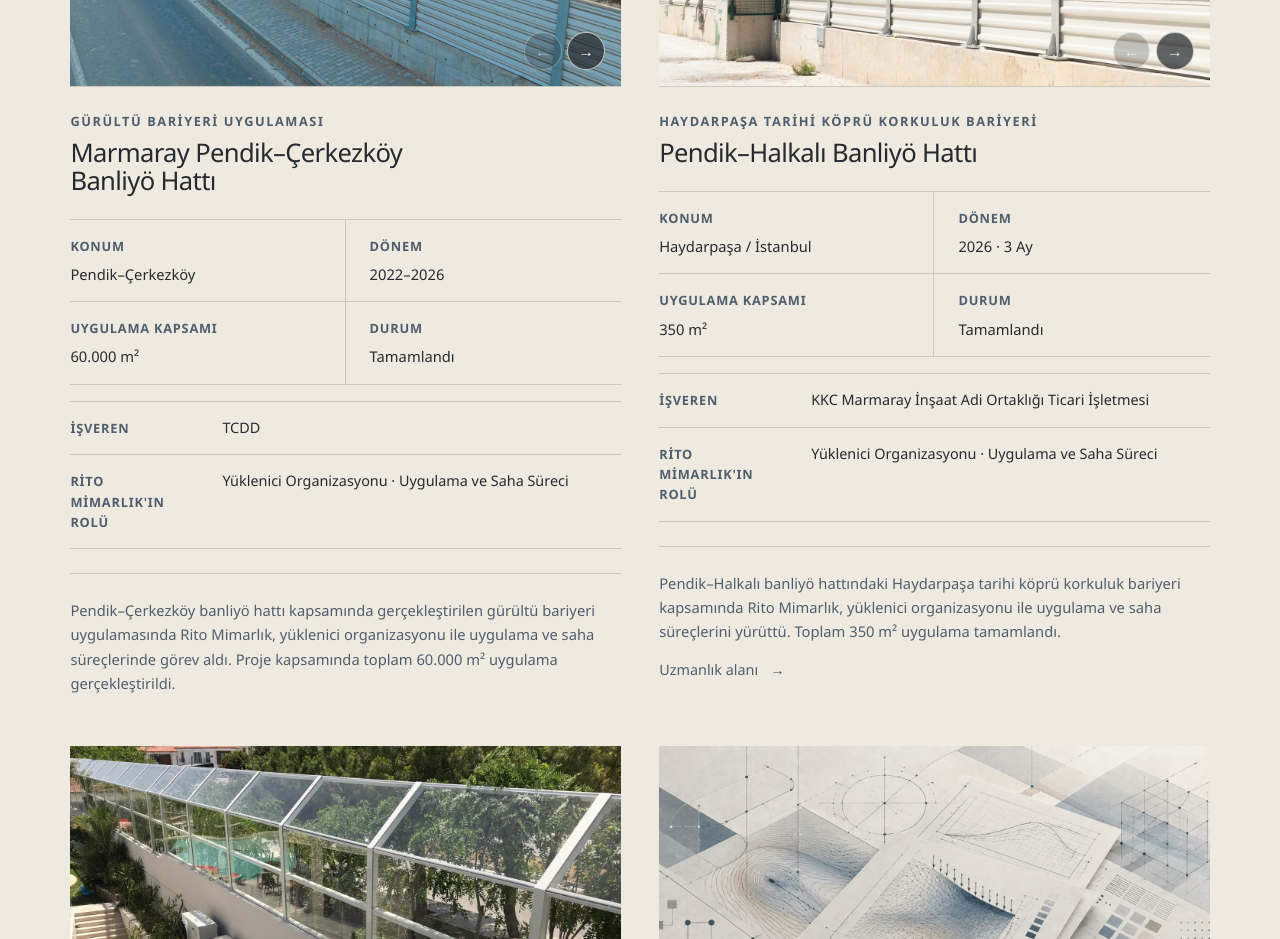
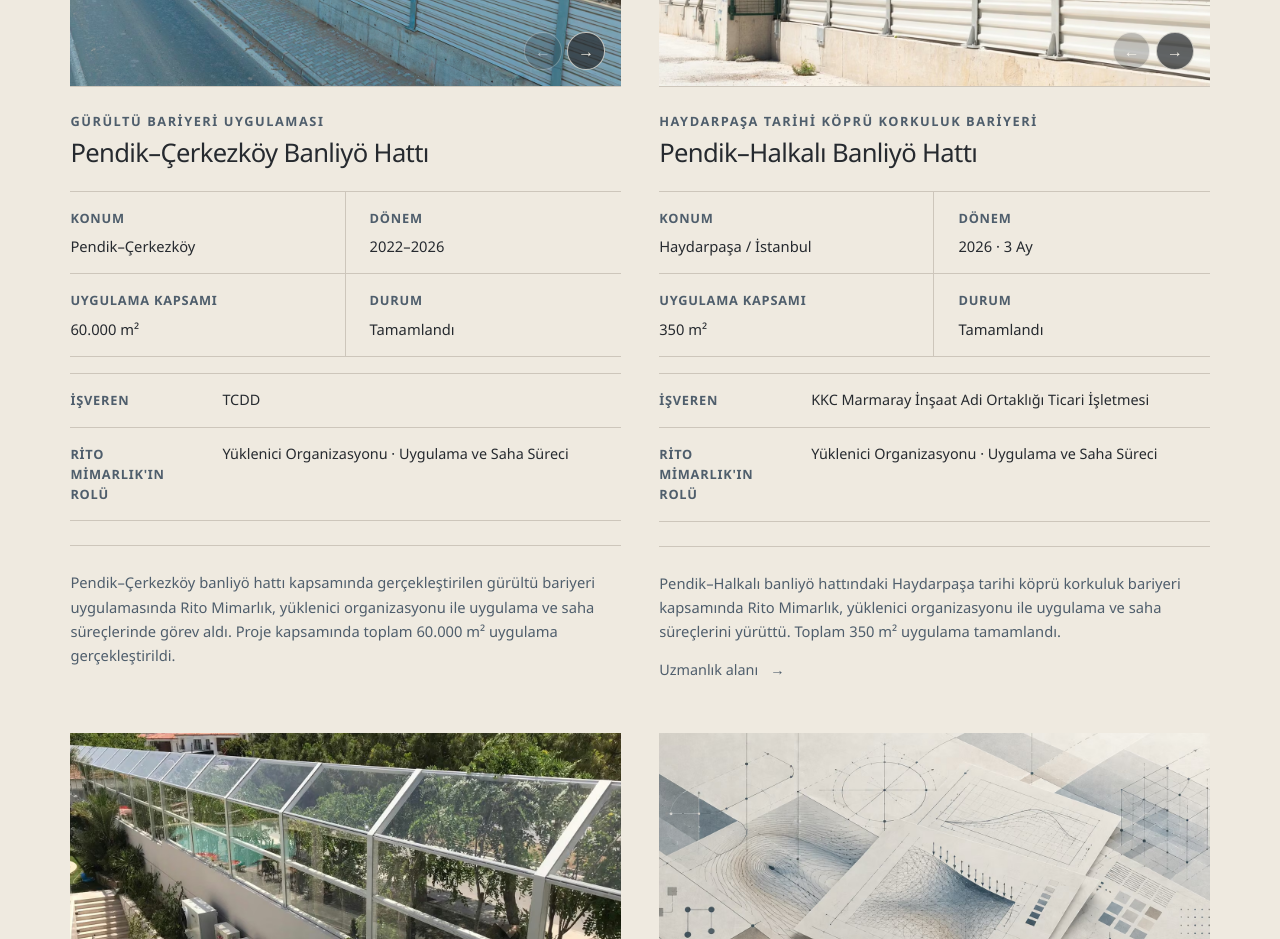
Before and after one commit to fenn-core/rito-mimarlik-web, a plain HTML site: page projects/index.html in a window 1280 px wide. Shown: the part 1180-2119 px from the top of the page. Drawn offline with Linux system fonts and the light colour scheme.

Commit message:
fix inaccurate project header

```diff
--- a/projects/index.html
+++ b/projects/index.html
@@ -87,7 +87,7 @@
             </div>
             <div class="portfolio-card-heading">
               <p>Gürültü Bariyeri Uygulaması</p>
-              <h3>Marmaray Pendik–Çerkezköy Banliyö Hattı</h3>
+              <h3>Pendik–Çerkezköy Banliyö Hattı</h3>
             </div>
             <dl class="portfolio-metadata portfolio-metadata-primary">
               <div><dt>Konum</dt><dd>Pendik–Çerkezköy</dd></div>
```
